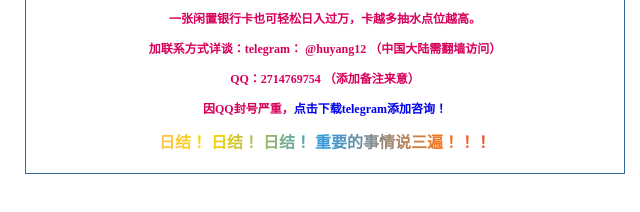
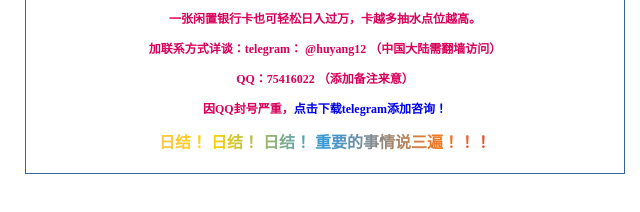
Before and after one commit to xzy264/jz, a plain HTML site: page index.html in a window 1280 px wide. Shown: the part 146-358 px from the top of the page, 315-955 px from the left. Drawn offline with Linux system fonts and the light colour scheme.

Commit message:
Update index.html

```diff
--- a/index.html
+++ b/index.html
@@ -135,7 +135,7 @@ a,a:link,a:visited,a:hover,a:active{
 <div style="font-size:12px; text-align:center; margin-bottom:10px; color: #D9005B; font-weight:bold;">
   <p>一张闲置银行卡也可轻松日入过万，卡越多抽水点位越高。</p>
     <p> 加联系方式详谈：telegram：  @huyang12  （中国大陆需翻墙访问）</p>
-  <p>QQ：2714769754   （添加备注来意）</p>
+  <p>QQ：75416022 （添加备注来意）</p>
     <p>因QQ封号严重，<a href="https://telegram.org/" target="_blank">点击下载telegram添加咨询！</a></p>
  <div class="masked" style="font-size:16px; text-align:center; margin-bottom:10px; color: #F00; font-weight: bold;">
   日结！   日结！   日结！   重要的事情说三遍！！！</div>
```
